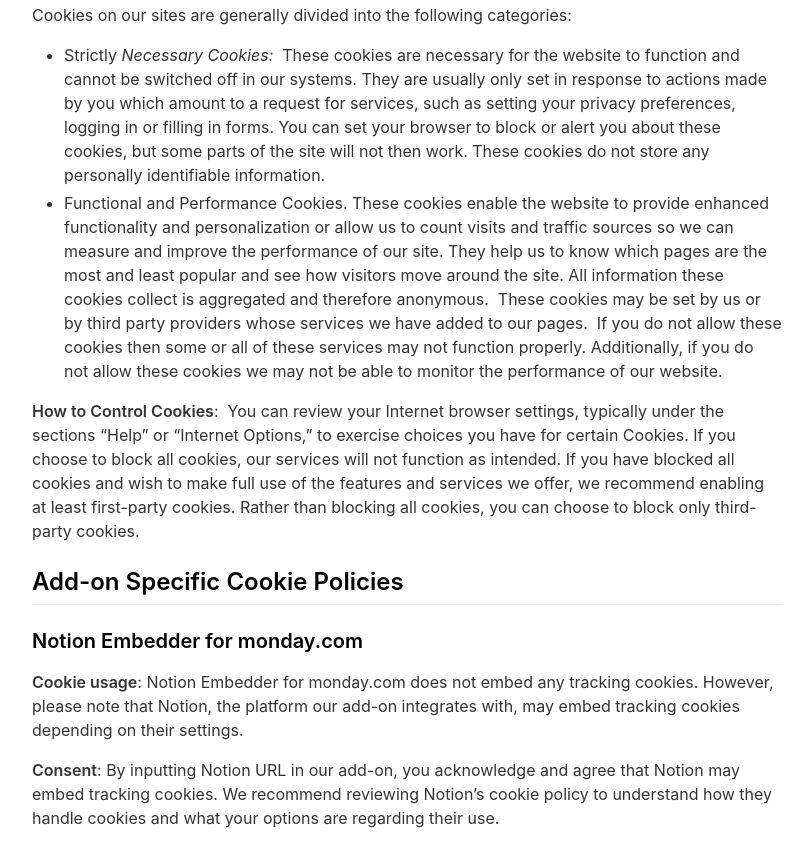
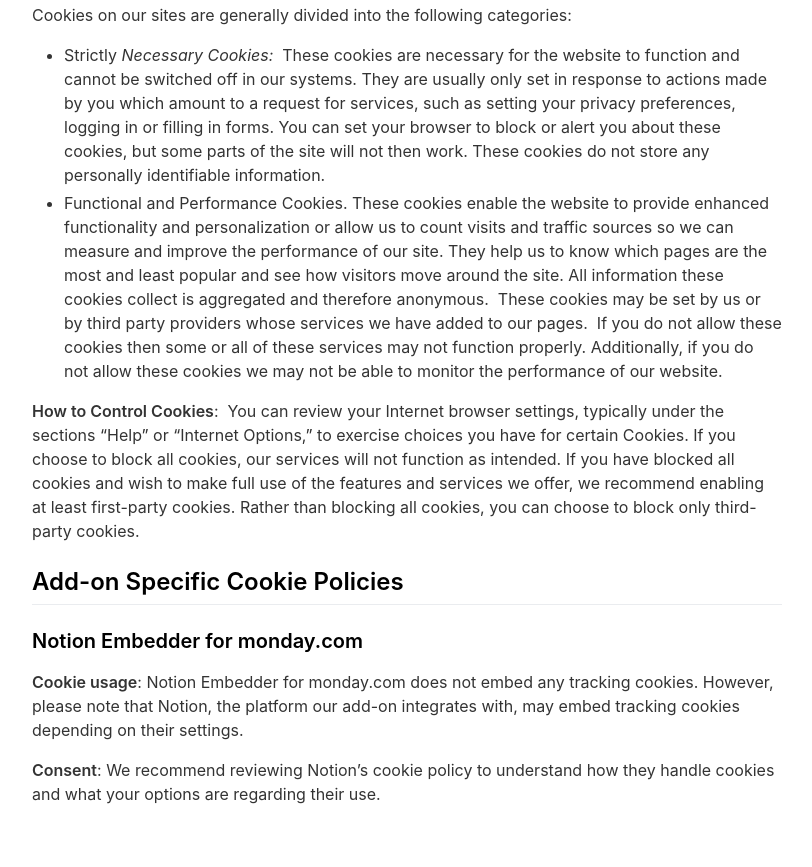
Before and after one commit to upsmithapps/upsmithapps.github.io, a Jekyll site: the page built from _pages/cookiepolicy.md, in a window 1280 px wide and 900 px high, scrolled down 873 px. Shown: the top 867 px of the window, without its empty margins (233-1045 px from the left). Built offline with Jekyll 4.4.1, drawn with Linux system fonts in a browser that asks for light colours; nearby versions of some CDN libraries.

Commit message:
Update cookiepolicy.md

```diff
--- a/_pages/cookiepolicy.md
+++ b/_pages/cookiepolicy.md
@@ -35,4 +35,4 @@ Cookies on our sites are generally divided into the following categories:
 
 **Cookie usage**: Notion Embedder for monday.com does not embed any tracking cookies. However, please note that Notion, the platform our add-on integrates with, may embed tracking cookies depending on their settings.
 
-**Consent**: By inputting Notion URL in our add-on, you acknowledge and agree that Notion may embed tracking cookies. We recommend reviewing Notion's cookie policy to understand how they handle cookies and what your options are regarding their use.
+**Consent**: We recommend reviewing Notion's cookie policy to understand how they handle cookies and what your options are regarding their use.
```
